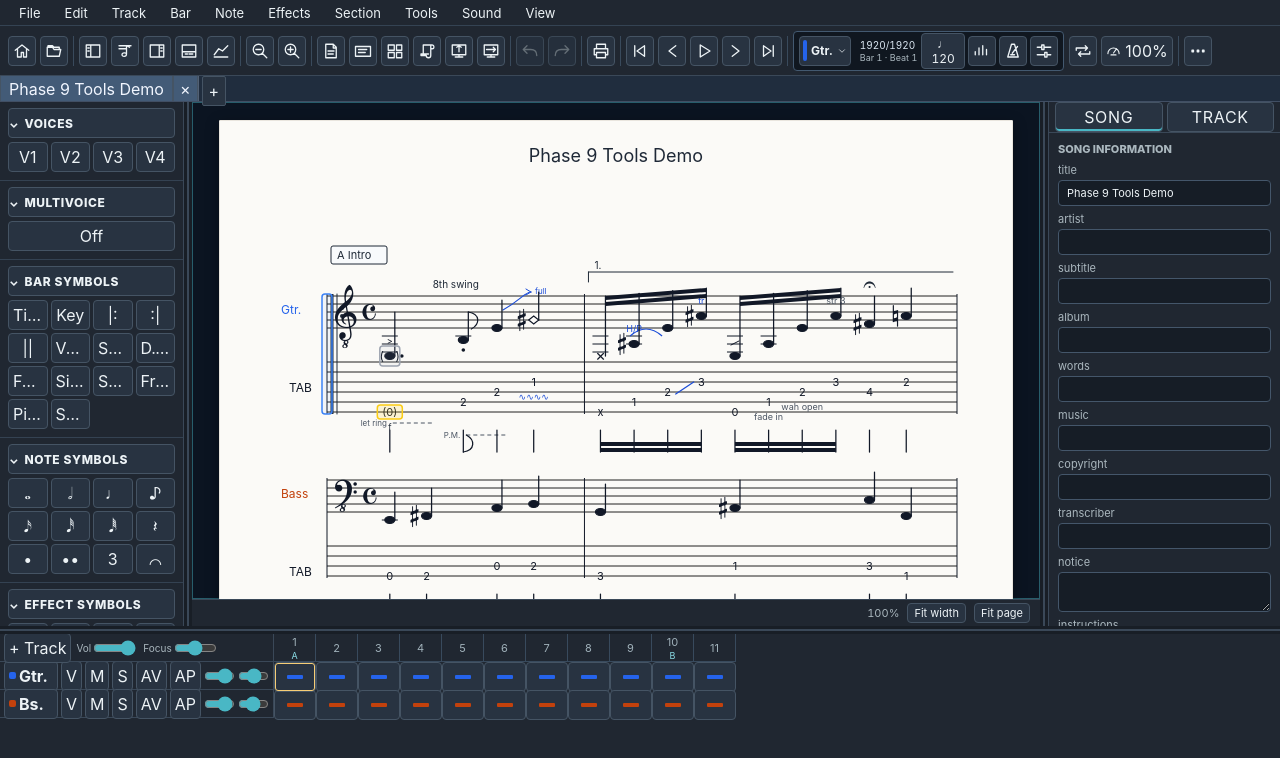
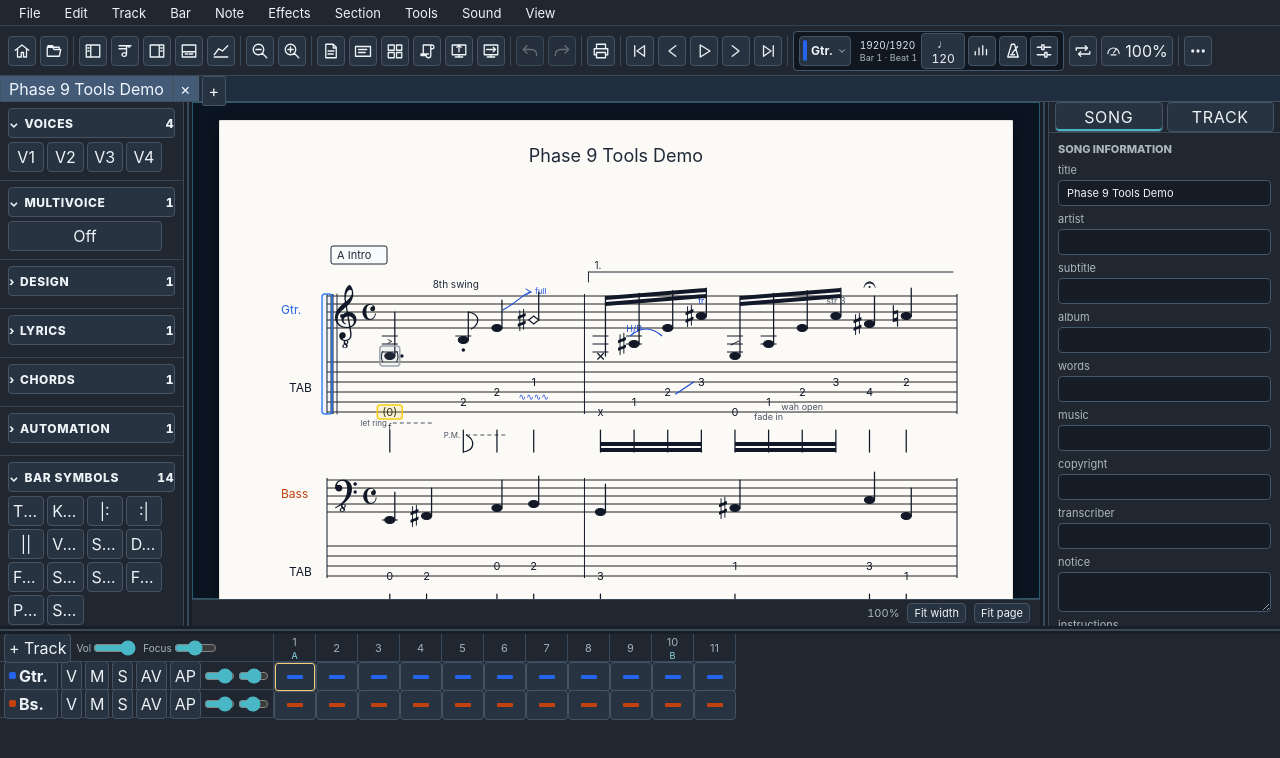
Before and after one commit to kimyounggaur/Guitarpro8_Copy_Web_App, a React (Vite) app: page / in a window 1280 px wide. Both pictures are taken after a click on the button "View demo". Shown: the top 758 px of the page. Built offline with nearby package versions, Linux system fonts and the light colour scheme.

Commit message:
fix(shell): keep palette actions discoverable and label musical controls

```diff
--- a/src/store/layoutStore.ts
+++ b/src/store/layoutStore.ts
@@ -34,7 +34,7 @@ interface LayoutStore extends LayoutState {
   setDockSize: (dock: DockSize, size: number) => void;
   save: () => void;
   activateInspector: (tab: InspectorTab) => void;
-  togglePaletteSection: (section: string) => void;
+  togglePaletteSection: (section: string, defaultCollapsed: boolean) => void;
   setPaletteScroll: (scroll: number) => void;
 }
 
@@ -57,9 +57,9 @@ export const useLayoutStore = create<LayoutStore>((set, get) => ({
     set({ activeInspectorTab });
     saveLayout(get());
   },
-  togglePaletteSection: (section) => {
+  togglePaletteSection: (section, defaultCollapsed) => {
     set((state) => ({
-      paletteCollapsed: { ...state.paletteCollapsed, [section]: !state.paletteCollapsed[section] }
+      paletteCollapsed: { ...state.paletteCollapsed, [section]: !(state.paletteCollapsed[section] ?? defaultCollapsed) }
     }));
     saveLayout(get());
   },
@@ -91,7 +91,8 @@ function loadLayout(): LayoutState {
       },
       activeInspectorTab: stored.activeInspectorTab === "track" ? "track" : "song",
       paletteCollapsed: stored.paletteCollapsed && typeof stored.paletteCollapsed === "object"
-        ? Object.fromEntries(Object.entries(stored.paletteCollapsed).flatMap(([key, value]) => value === true ? [[key, true] as const] : []))
+        ? Object.fromEntries(Object.entries(stored.paletteCollapsed).flatMap(([key, value]) =>
+          typeof value === "boolean" ? [[key, value] as const] : []))
         : {},
       paletteScroll: typeof stored.paletteScroll === "number" && Number.isFinite(stored.paletteScroll)
         ? Math.max(0, stored.paletteScroll)
--- a/src/ui/shell/EditionPalette.tsx
+++ b/src/ui/shell/EditionPalette.tsx
@@ -1,4 +1,4 @@
-import { useEffect, useId, useRef, type KeyboardEvent, type ReactNode } from "react";
+import { Children, useEffect, useId, useRef, type KeyboardEvent, type ReactNode } from "react";
 import { shortcutLabel } from "../../commands/keymap";
 import type { Beat, MasterBar, Note } from "../../model/types";
 import { useLayoutStore } from "../../store/layoutStore";
@@ -143,11 +143,13 @@ function applied(command: string, { note, beat, bar }: PaletteSelection): boolea
 
 type PaletteProps = Pick<EditorShellProps,
   "dispatchCommand" | "cursor" | "multiVoiceEdit" | "onVoiceSelect" | "onToggleMultiVoice"
-  | "score" | "platform" | "registeredCommands">;
+  | "score" | "platform" | "registeredCommands" | "panelVisibility" | "activeToolPanel"
+  | "stylesheetPanelOpen" | "onStylesheetPanelOpen" | "onToolOpen" | "togglePanel">;
 
 export function EditionPalette(props: PaletteProps) {
   const scroll = useRef<HTMLElement>(null);
   const saveTimer = useRef<ReturnType<typeof setTimeout>>();
+  const pendingScroll = useRef<number | null>(null);
   const { cursor, score } = props;
   const track = score.tracks.find(({ id }) => id === cursor.trackId);
   const beat = track?.bars[cursor.barIndex]?.voices[cursor.voiceIndex]?.beats[cursor.beatIndex];
@@ -156,20 +158,45 @@ export function EditionPalette(props: PaletteProps) {
   useEffect(() => {
     const surface = scroll.current;
     if (surface) surface.scrollTop = useLayoutStore.getState().paletteScroll;
-    return () => clearTimeout(saveTimer.current);
+    function saveScroll() {
+      clearTimeout(saveTimer.current);
+      if (pendingScroll.current !== null) {
+        useLayoutStore.getState().setPaletteScroll(pendingScroll.current);
+        pendingScroll.current = null;
+      }
+    }
+    window.addEventListener("pagehide", saveScroll);
+    return () => {
+      window.removeEventListener("pagehide", saveScroll);
+      saveScroll();
+    };
   }, []);
+
+  const auxiliarySections = [
+    { id: "design", label: "Design", glyph: "◫", command: "view.stylesheet", name: "Score stylesheet",
+      active: props.stylesheetPanelOpen, activate: props.onStylesheetPanelOpen },
+    { id: "lyrics", label: "Lyrics", glyph: "Aa", command: "lyrics", name: "Lyrics editing",
+      disabledReason: "Lyrics editing is unavailable" },
+    { id: "chords", label: "Chords", glyph: "♮", command: "tools.chords", name: t("toolbar.chordTool"),
+      active: props.activeToolPanel === "chords", activate: () => props.onToolOpen("chords") },
+    { id: "automation", label: "Automation", glyph: "⌁", command: "panels.automation", name: t("editor.automationEditor"),
+      active: props.panelVisibility.automationView, activate: () => props.togglePanel("automationView") }
+  ];
 
   return (
     <aside ref={scroll} className="palettePanel compactPalette" aria-label={t("editor.editionPalette")}
       data-testid="palette-panel" onScroll={(event) => {
-        const position = event.currentTarget.scrollTop;
+        pendingScroll.current = event.currentTarget.scrollTop;
         clearTimeout(saveTimer.current);
-        saveTimer.current = setTimeout(() => useLayoutStore.getState().setPaletteScroll(position), 75);
+        saveTimer.current = setTimeout(() => {
+          if (pendingScroll.current !== null) useLayoutStore.getState().setPaletteScroll(pendingScroll.current);
+          pendingScroll.current = null;
+        }, 75);
       }}>
       <PaletteSection id="voices" label={t("editor.voices")}>
         {[1, 2, 3, 4].map((voice) => (
           <button key={voice} type="button" aria-label={`Voice ${voice}`} aria-pressed={cursor.voiceIndex === voice - 1}
-            onClick={() => props.onVoiceSelect(voice - 1)}>V{voice}</button>
+            onClick={() => props.onVoiceSelect(voice - 1)}><span aria-hidden="true">V{voice}</span></button>
         ))}
       </PaletteSection>
       <PaletteSection id="multi" label={t("editor.multivoice")} columns={1}>
@@ -177,6 +204,13 @@ export function EditionPalette(props: PaletteProps) {
           {props.multiVoiceEdit ? t("editor.on") : t("editor.off")}
         </button>
       </PaletteSection>
+      {auxiliarySections.map(({ id, label, glyph, command, name, active, activate, disabledReason }) => (
+        <PaletteSection key={id} id={id} label={label} defaultExpanded={false}>
+          <button type="button" aria-label={name} aria-pressed={active} disabled={Boolean(disabledReason)}
+            title={[name, shortcutLabel(command, props.platform), disabledReason].filter(Boolean).join(" · ")}
+            onClick={activate}><span aria-hidden="true">{glyph}</span></button>
+        </PaletteSection>
+      ))}
       {sections.map(({ id, title, entries }) => (
         <PaletteSection key={id} id={id} label={t(title)}>
           {entries.map(([glyph, id]) => {
@@ -187,7 +221,7 @@ export function EditionPalette(props: PaletteProps) {
             const disabled = !command || (id.startsWith("note.effect.") && !note) || (id.startsWith("beat.effect.") && !beat);
             return <button key={id} type="button" aria-label={label} aria-pressed={pressed} disabled={disabled}
               title={[label, shortcut, disabled ? "Unavailable at the current position" : pressed ? "Applied" : ""].filter(Boolean).join(" · ")}
-              onClick={() => props.dispatchCommand(id)}>{glyph}</button>;
+              onClick={() => props.dispatchCommand(id)}><span aria-hidden="true">{glyph}</span></button>;
           })}
         </PaletteSection>
       ))}
@@ -195,16 +229,18 @@ export function EditionPalette(props: PaletteProps) {
   );
 }
 
-function PaletteSection({ id, label, columns = 4, children }: {
-  id: string; label: string; columns?: number; children: ReactNode
+function PaletteSection({ id, label, columns = 4, defaultExpanded = true, children }: {
+  id: string; label: string; columns?: number; defaultExpanded?: boolean; children: ReactNode
 }) {
-  const expanded = useLayoutStore((state) => !state.paletteCollapsed[id]);
+  const expanded = useLayoutStore((state) => !(state.paletteCollapsed[id] ?? !defaultExpanded));
   const toggle = useLayoutStore((state) => state.togglePaletteSection);
   const controls = useId();
   return (
     <section className="paletteGroup">
       <h2><button type="button" className="paletteDisclosure" aria-expanded={expanded} aria-controls={controls}
-        onClick={() => toggle(id)}><span aria-hidden>{expanded ? "⌄" : "›"}</span>{label}</button></h2>
+        onClick={() => toggle(id, !defaultExpanded)}><span aria-hidden>{expanded ? "⌄" : "›"}</span>{label}
+        <span className="paletteCommandCount" aria-hidden>{Children.count(children)}</span>
+      </button></h2>
       {expanded && <div id={controls} className="paletteButtons" style={{ gridTemplateColumns: `repeat(${columns}, minmax(0, 1fr))` }}
         onKeyDown={(event) => moveInGrid(event, columns)}>{children}</div>}
     </section>
--- a/src/ui/shell/GlobalViewDock.tsx
+++ b/src/ui/shell/GlobalViewDock.tsx
@@ -106,15 +106,15 @@ function TrackHeader({ track, mixer, active, props }: {
         <strong>{track.shortName || track.name}</strong>
       </button>
       <button type="button" disabled={!mixer} title={t("editor.visible")} aria-label={t("editor.visible")}
-        aria-pressed={mixer?.visible} onClick={() => change({ visible: !mixer?.visible })}>V</button>
+        aria-pressed={mixer?.visible} onClick={() => change({ visible: !mixer?.visible })}><span aria-hidden="true">V</span></button>
       <button type="button" disabled={!mixer} title={t("editor.mute")} aria-label={t("editor.mute")}
-        aria-pressed={mixer?.mute} onClick={() => change({ mute: !mixer?.mute })}>M</button>
+        aria-pressed={mixer?.mute} onClick={() => change({ mute: !mixer?.mute })}><span aria-hidden="true">M</span></button>
       <button type="button" disabled={!mixer} title={t("editor.solo")} aria-label={t("editor.solo")}
-        aria-pressed={mixer?.solo} onClick={() => change({ solo: !mixer?.solo })}>S</button>
+        aria-pressed={mixer?.solo} onClick={() => change({ solo: !mixer?.solo })}><span aria-hidden="true">S</span></button>
       <button type="button" disabled={!mixer} title={t("editor.volumeAutomation")} aria-label={t("editor.volumeAutomation")}
-        aria-pressed={mixer?.volumeAutomationEnabled} onClick={() => change({ volumeAutomationEnabled: !mixer?.volumeAutomationEnabled })}>AV</button>
+        aria-pressed={mixer?.volumeAutomationEnabled} onClick={() => change({ volumeAutomationEnabled: !mixer?.volumeAutomationEnabled })}><span aria-hidden="true">AV</span></button>
       <button type="button" disabled={!mixer} title={t("editor.panAutomation")} aria-label={t("editor.panAutomation")}
-        aria-pressed={mixer?.panAutomationEnabled} onClick={() => change({ panAutomationEnabled: !mixer?.panAutomationEnabled })}>AP</button>
+        aria-pressed={mixer?.panAutomationEnabled} onClick={() => change({ panAutomationEnabled: !mixer?.panAutomationEnabled })}><span aria-hidden="true">AP</span></button>
       <input className="globalTrackFader" aria-label={`${track.name} volume`} title={t("editor.vol")} type="range"
         min="0" max="1" step="0.01" value={mixer?.volume ?? 0} disabled={!mixer}
         {...mixerRangeEvents((volume, phase) => props.onMixerTrackChange(track.id, { volume }, phase))} />
--- a/src/ui/shell/InspectorDock.tsx
+++ b/src/ui/shell/InspectorDock.tsx
@@ -160,7 +160,7 @@ function TrackInspector(props: EditorShellProps & { track: Track }) {
           {effectSlotButtons.map(([effect, label]) => (
             <button key={effect} type="button" title={t(`effect.${effect}`)} aria-label={t(`effect.${effect}`)}
               aria-pressed={mixer.effectChain.some((slot) => slot.type === effect && !slot.bypassed)}
-              onClick={() => props.onMixerEffectToggle(track.id, effect)}>{label}</button>
+              onClick={() => props.onMixerEffectToggle(track.id, effect)}><span aria-hidden="true">{label}</span></button>
           ))}
         </div>
       </InspectorSection>}
--- a/src/ui/styles/remaster-shell.css
+++ b/src/ui/styles/remaster-shell.css
@@ -154,9 +154,11 @@
   }
 
   .compactPalette .paletteButtons {
-    grid-template-columns: repeat(4, minmax(0, 1fr));
+    max-width: 154px;
     gap: 3px;
   }
+
+  .compactPalette .paletteCommandCount { margin-inline-start: auto; font-variant-numeric: tabular-nums; }
 
   .compactPalette .paletteButtons button {
     min-height: 31px;
```
